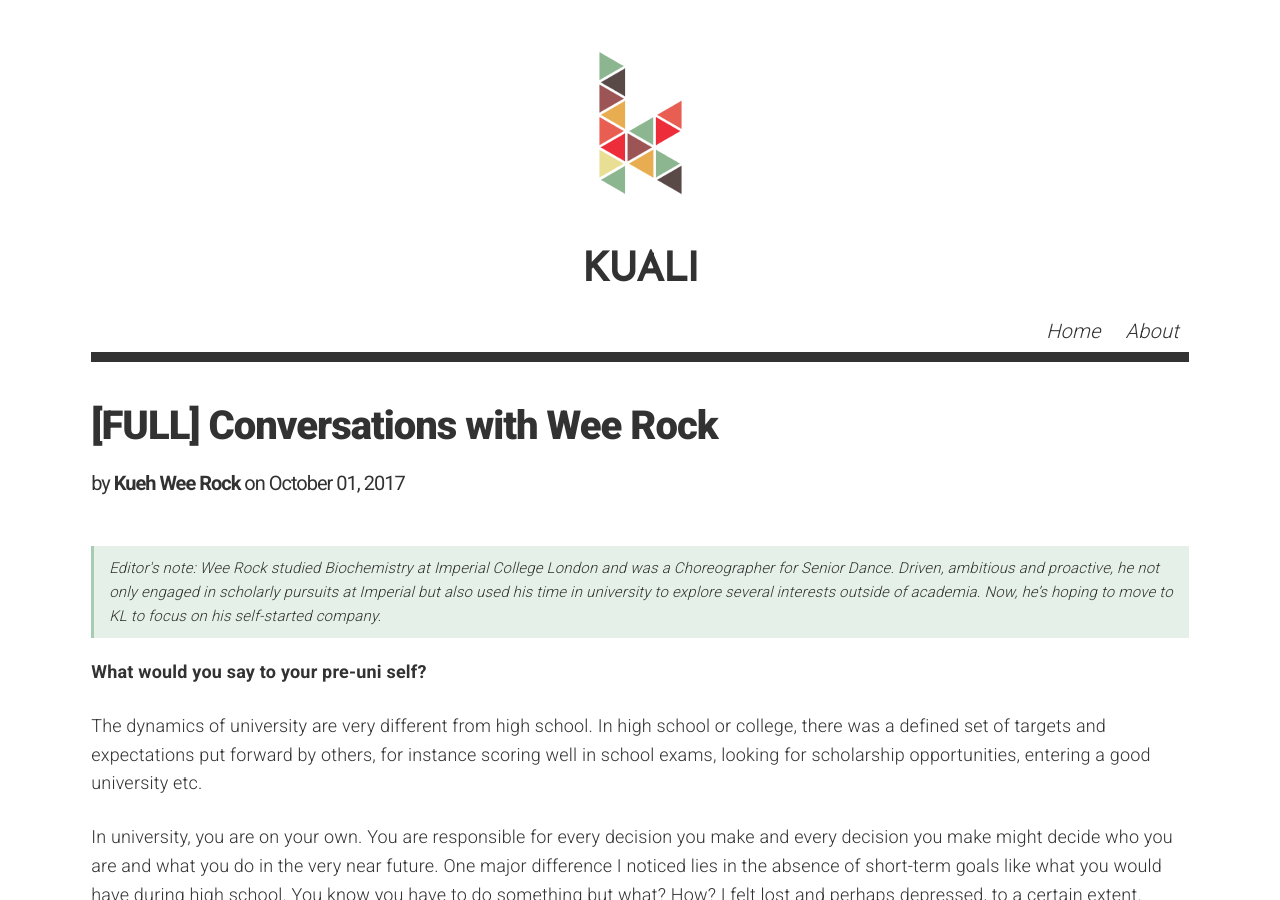
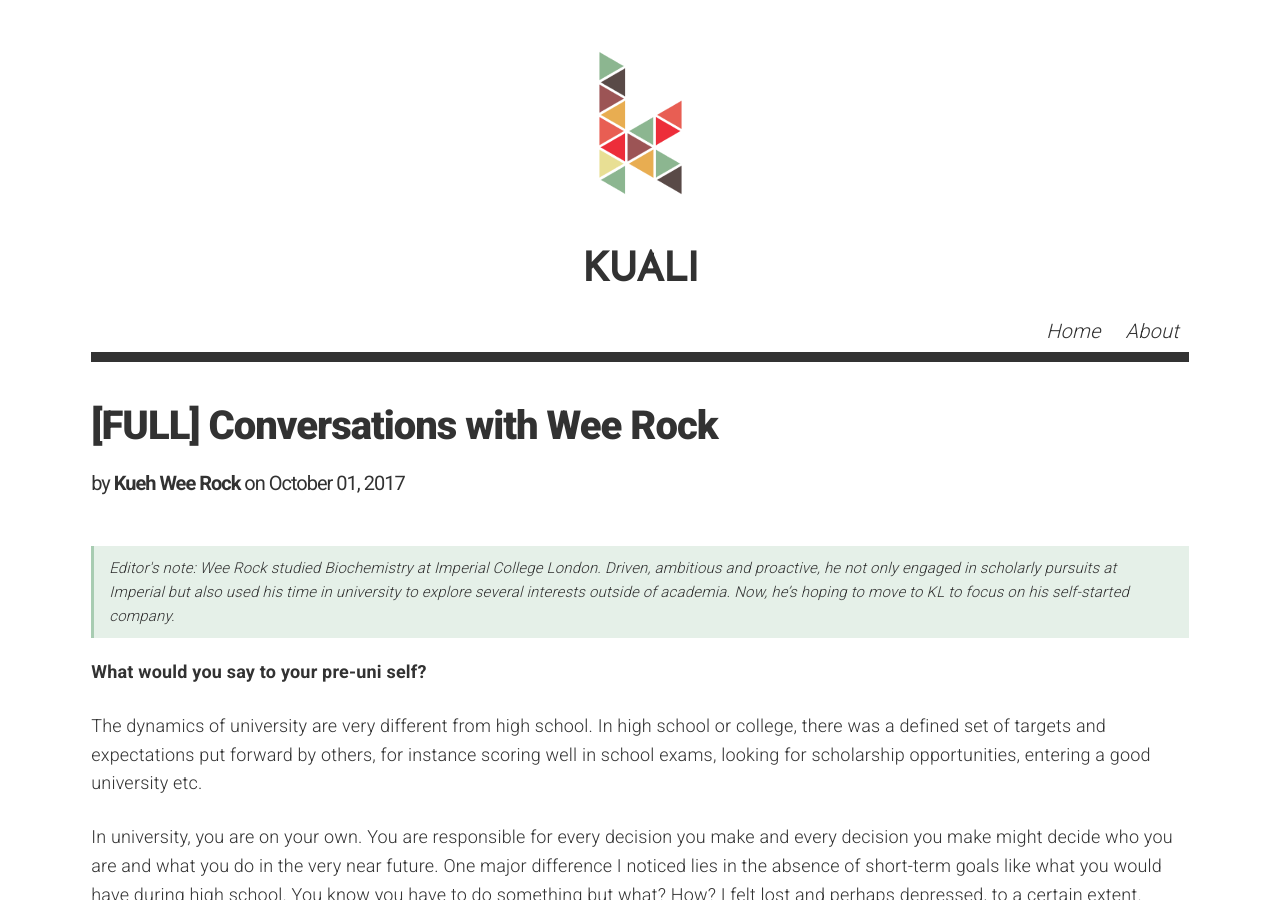
Before and after one commit to kualistories/kuali-website, a Jekyll site: the page built from _posts/2017-10-01-Conversations-with-Wee-Rock.markdown, in a window 1280 px wide and 900 px high. Built offline with Jekyll 4.4.1, drawn with Linux system fonts in a browser that asks for light colours; comment, search, counter and statistics services are not loaded.

Commit message:
Update 2017-10-01-Conversations-with-Wee-Rock.markdown

```diff
--- a/_posts/2017-10-01-Conversations-with-Wee-Rock.markdown
+++ b/_posts/2017-10-01-Conversations-with-Wee-Rock.markdown
@@ -8,7 +8,7 @@ silhouette: /img/sil2.jpg
 background: /img/bg2.jpg
 summary: Driven, ambitious and proactive, he not only engaged in scholarly pursuits at Imperial but also used his time in university to explore several interests outside of academia, including starting a business.
 chunk-origin:
-editors-note: Wee Rock studied Biochemistry at Imperial College London and was a Choreographer for Senior Dance. Driven, ambitious and proactive, he not only engaged in scholarly pursuits at Imperial but also used his time in university to explore several interests outside of academia. Now, he’s hoping to move to KL to focus on his self-started company.
+editors-note: Wee Rock studied Biochemistry at Imperial College London. Driven, ambitious and proactive, he not only engaged in scholarly pursuits at Imperial but also used his time in university to explore several interests outside of academia. Now, he’s hoping to move to KL to focus on his self-started company.
 ---
 
 **What would you say to your pre-uni self?**
```
